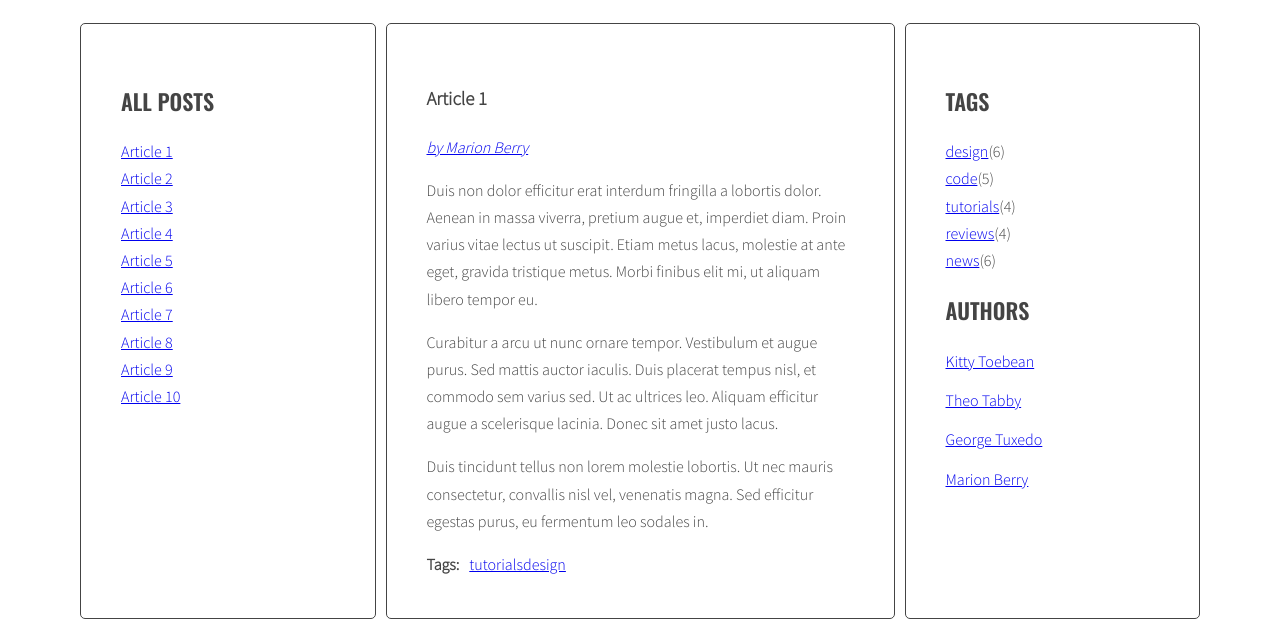
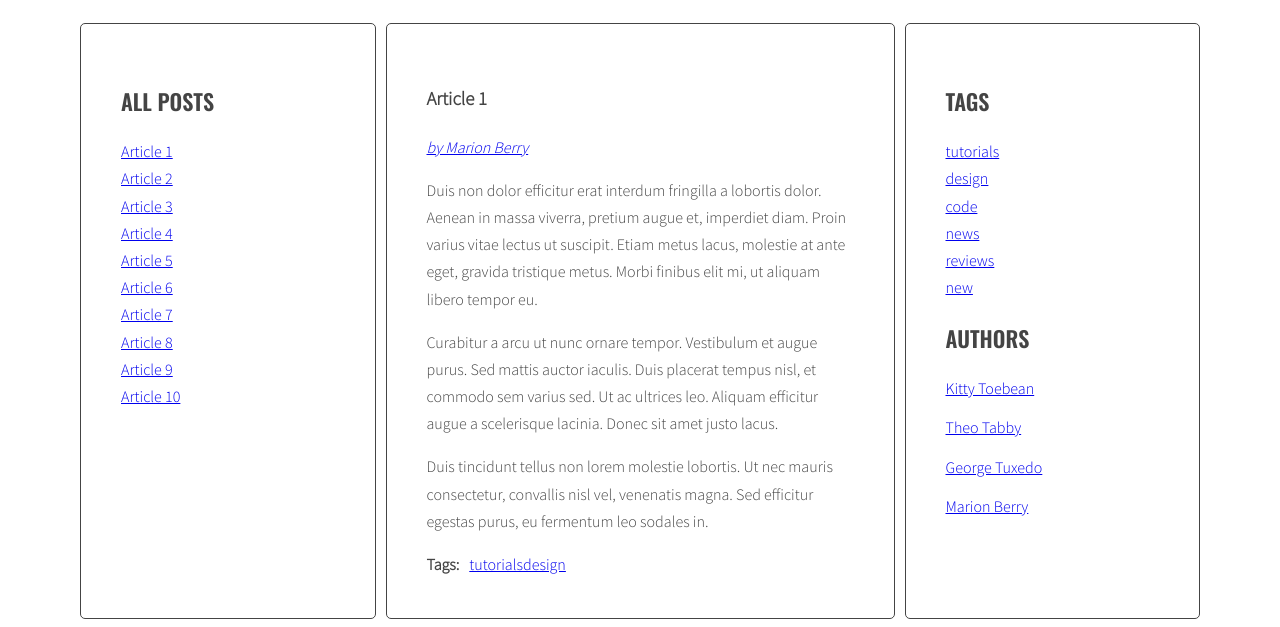
Before and after one commit to jarko-mach/javascript-blog, a website: page index.html in a window 1280 px wide. Shown: the part 220-847 px from the top of the page. Drawn offline with nearby package versions, Linux system fonts and the light colour scheme; files that its build step writes are made by us from their sources.

Commit message:
Start to change table into object

```diff
--- a/index.html
+++ b/index.html
@@ -213,11 +213,6 @@
         <aside aria-label="sidebar2" class="sidebar">
           <h2 class="section-title">Tags</h2>
           <ul class="list tags">
-            <li><a href="#">design</a><span>(6)</span></li>
-            <li><a href="#">code</a><span>(5)</span></li>
-            <li><a href="#">tutorials</a><span>(4)</span></li>
-            <li><a href="#">reviews</a><span>(4)</span></li>
-            <li><a href="#">news</a><span>(6)</span></li>
           </ul>
           <h2 class="section-title">Authors</h2>
           <ul class="list authors">
--- a/js/script.js
+++ b/js/script.js
@@ -34,7 +34,8 @@
     optArticleTagsSelector = '.post-tags .list',
     optArticleTagsLink = '.post-tags ul li a',
     optArticleAuthorsSelector = '.post-author',
-    optArticleAuthorsSelectorLink = '.post-author a';
+    optArticleAuthorsSelectorLink = '.post-author a',
+    optTagsListSelector = '.tags.list';
 
   const generateTitleLinks = function (customSelector = '') {
 
@@ -59,7 +60,7 @@
 
   generateTitleLinks();
 
-  const addClickListenersToTitles = function() {
+  const addClickListenersToTitles = function () {
     const links = document.querySelectorAll('.titles a');
 
     for (let link of links) {
@@ -70,7 +71,11 @@
 
   addClickListenersToTitles();
 
-  const generateTags = function() {
+  const generateTags = function () {
+
+    /* [NEW] create a new variable allTags with an empty array */
+    let allTags = [];
+
     /* find all articles */
     const allArticles = document.querySelectorAll(optArticleSelector);
 
@@ -93,10 +98,17 @@
       for (let tag of tagsArray) {
 
         /* generate HTML of the link */
-        let tagLink = `<li><a href="#tag-${tag}">${tag}</a></li>`;
+        let linkHTML = `<li><a href="#tag-${tag}">${tag}</a></li>`;
 
         /* add generated code to html variable */
-        htmlVariable += tagLink;
+        htmlVariable += linkHTML;
+
+        /* [NEW] check if this link is NOT already in allTags */
+        if (allTags.indexOf(linkHTML) == -1) {
+
+          /* [NEW] add generated code to allTags array */
+          allTags.push(linkHTML);
+        }
 
         /* END LOOP: for each tag */
       }
@@ -107,12 +119,18 @@
     }
 
     /* END LOOP: for every article: */
+
+    /* [NEW] find list of tags in right column */
+    const tagList = document.querySelector(optTagsListSelector);
+
+    /* [NEW] add html from allTags to tagList */
+    tagList.innerHTML = allTags.join(' ');
   };
 
   generateTags();
 
 
-  const tagClickHandler = function(event) {
+  const tagClickHandler = function (event) {
     /* prevent default action for this event */
     event.preventDefault();
 
@@ -154,7 +172,7 @@
 
   };
 
-  const addClickListenersToTags = function() {
+  const addClickListenersToTags = function () {
     /* find all links to tags */
     const allTags = document.querySelectorAll(optArticleTagsLink);
 
@@ -170,7 +188,7 @@
 
   addClickListenersToTags();
 
-  const generateAuthors = function() {
+  const generateAuthors = function () {
 
     const allArticles = document.querySelectorAll(optArticleSelector);
 
@@ -190,7 +208,7 @@
   generateAuthors();
 
 
-  const authorClickHandler = function(event) {
+  const authorClickHandler = function (event) {
 
     event.preventDefault();
 
@@ -204,7 +222,7 @@
 
   };
 
-  const addClickListenersToAuthors = function() {
+  const addClickListenersToAuthors = function () {
 
     const allAuthors = document.querySelectorAll(optArticleAuthorsSelectorLink);
 
@@ -215,4 +233,5 @@
 
   addClickListenersToAuthors();
 
+
 }
```
